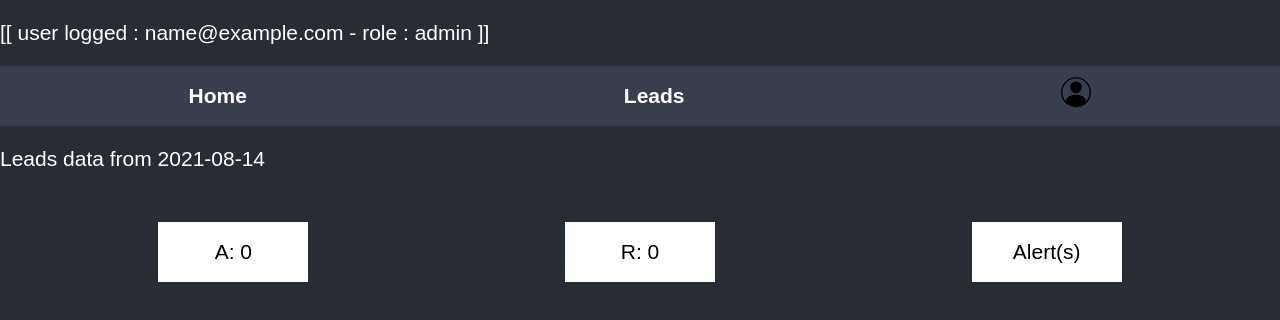
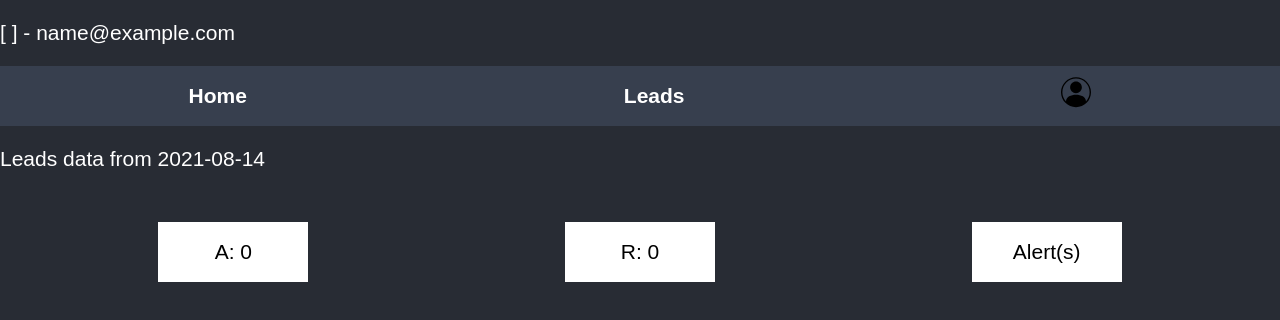
Before and after one commit to Gravitax/adminleads, a React (Create React App) app in the folder frontend/: page /private in a window 1280 px wide. Shown: the top 320 px of the page. Built offline with nearby package versions, Linux system fonts and the light colour scheme; no server answers; sample sign-in values are in the browser's storage.

Commit message:
auth condition and status updated

```diff
--- a/frontend/src/contexts/AuthContext.js
+++ b/frontend/src/contexts/AuthContext.js
@@ -1,6 +1,7 @@
-import { createContext, useState } from "react";
+import { createContext, useEffect, useState } from "react";
 import Axios from "axios";
 
+import { get_role } from "../modules/functions";
 import { auth } from "../modules/global_data";
 
 
@@ -20,17 +21,17 @@ const	auth_init = () => {
 
 export const	AuthProvider = ({ children }) => {
 	auth_init();
-	const	token = auth.get();
+	const	token			= auth.get();
 	const	[user, setUser] = useState(token);
 
 	return (
 		<AuthContext.Provider value={{
-			user, setUser
+			user, setUser,
 		}}>
 			{
 				user?.email &&
 				<p>
-					[[ user logged : {user.email}&nbsp;-&nbsp;role : {user.role} ]]
+					[ {get_role(user.role)} ] - {user.email}
 				</p>
 			}
 			{children}
--- a/frontend/src/modules/functions.js
+++ b/frontend/src/modules/functions.js
@@ -1,14 +1,17 @@
-export const	regex_username	= (username) => {
+import * as gd from "./global_data";
+
+
+const	regex_username = (username) => {
 	const	regex	= /^[0-9A-ZÀÁÂÄÇÈÉÊËÌÍÎÏÑÒÓÔÖÙÚÛÜa-zàáâäçèéêëìíîïñòóôöùúûü-]{2,}$/;
 
 	return (regex.test(username));
 }
 
-export const	regex_password	= (password) => {
+const	regex_password = (password) => {
 	return (password.length > 3);
 }
 
-export const	extractParamsUrl = (chaineGET) => {
+const	extractParamsUrl = (chaineGET) => {
 	let	result	= {};
 
 	chaineGET = chaineGET.split('&');
@@ -21,7 +24,7 @@ export const	extractParamsUrl = (chaineGET) => {
 	return (result);
 }
 
-export const	get_date = (data = {}, separator = '-') => {
+const	get_date = (data = {}, separator = '-') => {
 	let	newDate	= new Date()
 	let	date	= newDate.getDate() + data?.day;
 	let	month	= newDate.getMonth() + data?.month;
@@ -31,3 +34,24 @@ export const	get_date = (data = {}, separator = '-') => {
 	month = month < 0 ? 0 : month;
 	return (`${year}${separator}${month < 10 ? `0${month}` : `${month}`}${separator}${date}`);
 }
+
+const	get_role = (role) => {
+	let	str = "";
+
+	role = parseInt(role, 10);
+	for (const [key, ] of Object.entries(gd.roles)) {
+		if (gd.roles[key] === role) {
+			str = key;
+			break ;
+		}
+	}
+	return (str);
+};
+
+export {
+	regex_username,
+	regex_password,
+	extractParamsUrl,
+	get_date,
+	get_role,
+};
--- a/frontend/src/pages/Account/Account.js
+++ b/frontend/src/pages/Account/Account.js
@@ -1,5 +1,5 @@
 import React, { useState, useEffect, useContext } from "react";
-import { useLocation } from "react-router-dom";
+import { useLocation, useNavigate } from "react-router-dom";
 import Axios from "axios";
 import jwt_decode from "jwt-decode";
 import bcrypt from "bcryptjs";
@@ -16,35 +16,36 @@ import "./Account.css";
 function	Account() {
 	const	token		= gd.auth.get();
 	const	location	= useLocation();
+	// const	navigate	= useNavigate();
 	const	get_params	= extractParamsUrl(location?.search);
-	let		email		= get_params["email"] || token.email;
 
-	console.log(email);
-
+	let		[email, setEmail]	= useState(get_params["email"] || token.email);
 	const	[update, setUpdate] = useState("");
 
 	// si on arrive sur cet page sans être admin
 	// on dit que l'user à modifier est celui qui est connecté
-	if (get_params["email"] !== token.email && !gd.auth.isAllowed([0, 1]))
+	if (!gd.auth.isAllowed([0, 1]) && get_params["email"] !== token.email)
 		email = token.email;
 
 	const	{ register, handleSubmit, setError, control, formState, } = useForm();
 	const	{ isSubmitting, errors, } = formState;
 	const	{ setUser } = useContext(AuthContext);
 
-	const	update_user	= (data, user) => {
+	const	update_user	= (data, user_to_update) => {
 		Axios.put(`/users/update`, { data: { ...data, email, role : token.role, }, })
 			.then((response) => {
 				setUpdate(response.data.message);
 				if (response.data.token) {
 					// si l'user à modifier est celui connecté alors on actualise son token
-					if (user.email === token.email) {
+					if (user_to_update.email === token.email) {
 						gd.auth.set(response.data.token);
 						setUser(jwt_decode(response.data.token));
 					}
 					// si un nouveau email est enregistré on actualise celui reçu de base
-					if (data.new_email)
-						email = data.new_email;
+					if (data.new_email) {
+						// navigate(`${gd.path_routes.account}/?email=${data.new_email}`);
+						setEmail(data.new_email);
+					}
 				}
 			});
 
@@ -57,17 +58,17 @@ function	Account() {
 		if (data.password) {
 			Axios.get(`/users/readOne/${email}`)
 				.then((response) => {
-					let	user = jwt_decode(response.data);
+					let	user_to_update = jwt_decode(response.data);
 
 					// on verifie que l'user qui update rentre le bon mdp
 					bcrypt.compare(data.password, token.password)
 						.then(async (response) => {
-							let	clean_input = await check_input(data, user, setError).then((v) => { return (v); })
+							let	clean_input = await check_input(data, user_to_update, setError).then((v) => { return (v); })
 
 							if (clean_input === true && response === true) {
 								// le pwd est en clair donc on le hash
 								data.password = token.password;
-								update_user(data, user);
+								update_user(data, user_to_update);
 							}
 							else if (response === false) {
 								setError("password", { type	: "manual", message	: "wrong password", });
@@ -85,7 +86,7 @@ function	Account() {
 		Axios.get(`/users/readOne/${email}`)
 			.then((response) => {
 				if (!response.data || response.data.length < 1)
-					email = token.email;
+					setEmail(token.email);
 			});
 	}, [email, token]);
 
@@ -100,7 +101,7 @@ function	Account() {
 				{ gd.auth.isAllowed([0, 1]) &&
 					<div className="my_input">
 						<select {...register("new_role")}>
-							<option value="0"> Role </option>
+							<option value=""> Role </option>
 							{
 								Object.entries(gd.roles).map(([key, value]) => {
 									return (
--- a/frontend/src/pages/Users/Users.js
+++ b/frontend/src/pages/Users/Users.js
@@ -2,6 +2,7 @@ import React, { useEffect, useState } from "react";
 import { useNavigate } from "react-router-dom";
 import Axios from "axios";
 
+import { get_role } from "../../modules/functions";
 import * as gd from "../../modules/global_data";
 
 import "./Users.css";
@@ -42,7 +43,7 @@ function	Users() {
 				usersList.map((value) => {
 					return (
 						<div className="userCard" key={value.email}>
-							<span className="userEmail"> [ role : {value.role} ] - {value.email } </span>
+							<span className="userEmail"> [ {get_role(value.role)} ] - {value.email} </span>
 							<span className="userControls">
 								<span onClick={() => userUpdate(value.email)}>update</span>
 								<span onClick={() => userDelete(value.email)}>delete</span>
```
